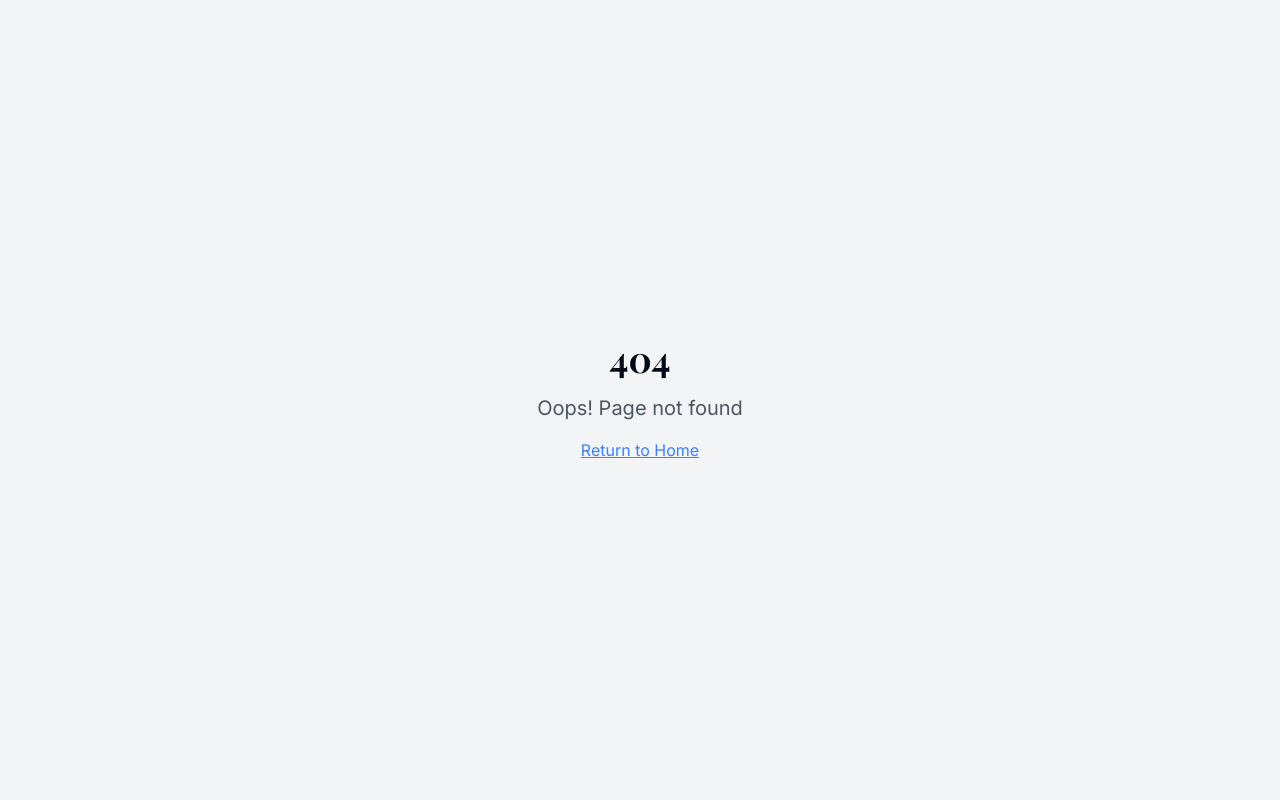
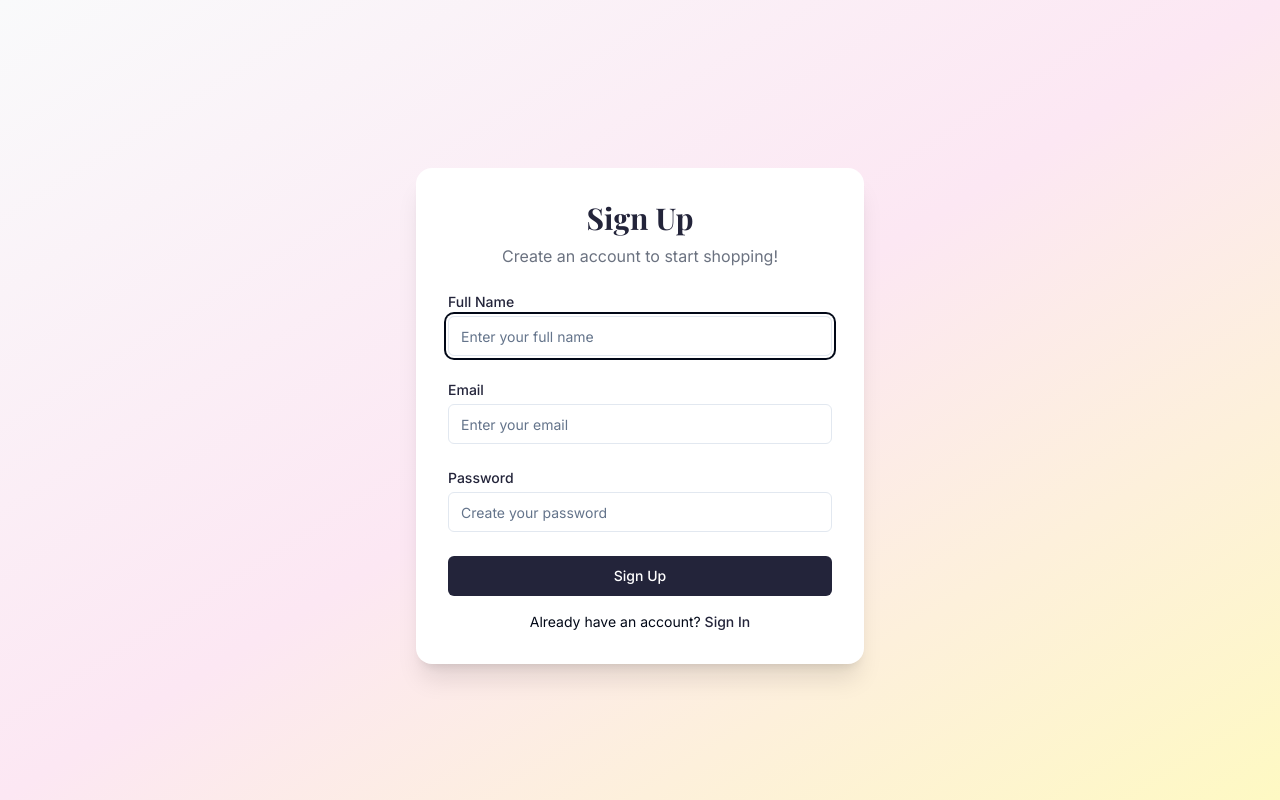
Before and after one commit to Manish729781/estore-everything-shop-front, a React (Vite) app: page /sign-up in a window 1280 px wide. Before the commit this address had no page. Built offline with nearby package versions, Linux system fonts and the light colour scheme.

Commit message:
Add sign-in and sign-up pages
Implement sign-in and sign-up pages for user authentication.

```diff
--- a/src/App.tsx
+++ b/src/App.tsx
@@ -25,6 +25,8 @@ import AboutUs from "./pages/AboutUs";
 import WashLearn from "./pages/WashLearn";
 import FAQsSupport from "./pages/FAQsSupport";
 import NotFound from "./pages/NotFound";
+import SignIn from "./pages/SignIn";
+import SignUp from "./pages/SignUp";
 
 const queryClient = new QueryClient();
 
@@ -56,6 +58,8 @@ const App = () => (
                 <Route path="/about-us" element={<AboutUs />} />
                 <Route path="/wash-learn" element={<WashLearn />} />
                 <Route path="/faqs-support" element={<FAQsSupport />} />
+                <Route path="/sign-in" element={<SignIn />} />
+                <Route path="/sign-up" element={<SignUp />} />
                 {/* ADD ALL CUSTOM ROUTES ABOVE THE CATCH-ALL "*" ROUTE */}
                 <Route path="*" element={<NotFound />} />
               </Routes>
--- /dev/null
+++ b/src/pages/SignIn.tsx
@@ -0,0 +1,56 @@
+
+import { Link } from "react-router-dom";
+import { useState } from "react";
+import { Input } from "@/components/ui/input";
+import { Button } from "@/components/ui/button";
+
+const SignIn = () => {
+  const [email, setEmail] = useState("");
+  const [password, setPassword] = useState("");
+
+  // Dummy sign in handler, replace with real backend logic
+  const handleSignIn = (e: React.FormEvent) => {
+    e.preventDefault();
+    // You can connect this to Supabase or Clerk for actual auth.
+    alert(`Signed in as ${email}`);
+  };
+
+  return (
+    <div className="min-h-screen flex items-center justify-center bg-gradient-to-br from-gray-50 to-blue-100">
+      <div className="w-full max-w-md bg-white shadow-xl rounded-2xl p-8 mt-8">
+        <h2 className="text-3xl font-bold mb-2 text-estore-dark text-center">Sign In</h2>
+        <p className="mb-6 text-center text-gray-500">Welcome back! Sign in to your account.</p>
+        <form onSubmit={handleSignIn} className="space-y-6">
+          <div>
+            <label className="block text-sm font-medium mb-1 text-estore-dark">Email</label>
+            <Input
+              type="email"
+              placeholder="Enter your email"
+              required
+              autoFocus
+              value={email}
+              onChange={e => setEmail(e.target.value)}
+            />
+          </div>
+          <div>
+            <label className="block text-sm font-medium mb-1 text-estore-dark">Password</label>
+            <Input
+              type="password"
+              placeholder="Enter your password"
+              required
+              value={password}
+              onChange={e => setPassword(e.target.value)}
+            />
+          </div>
+          <Button type="submit" className="w-full">Sign In</Button>
+        </form>
+        <p className="text-center text-sm mt-4">
+          Don't have an account?{" "}
+          <Link className="text-estore-dark hover:underline font-medium" to="/sign-up">Sign Up</Link>
+        </p>
+      </div>
+    </div>
+  );
+};
+
+export default SignIn;
--- /dev/null
+++ b/src/pages/SignUp.tsx
@@ -0,0 +1,66 @@
+
+import { Link } from "react-router-dom";
+import { useState } from "react";
+import { Input } from "@/components/ui/input";
+import { Button } from "@/components/ui/button";
+
+const SignUp = () => {
+  const [email, setEmail] = useState("");
+  const [password, setPassword] = useState("");
+  const [name, setName] = useState("");
+
+  // Dummy sign up handler, replace with real backend logic
+  const handleSignUp = (e: React.FormEvent) => {
+    e.preventDefault();
+    // You can connect this to Supabase or Clerk for actual registration.
+    alert(`Account created for ${name || email}`);
+  };
+
+  return (
+    <div className="min-h-screen flex items-center justify-center bg-gradient-to-br from-gray-50 via-pink-100 to-yellow-100">
+      <div className="w-full max-w-md bg-white shadow-xl rounded-2xl p-8 mt-8">
+        <h2 className="text-3xl font-bold mb-2 text-estore-dark text-center">Sign Up</h2>
+        <p className="mb-6 text-center text-gray-500">Create an account to start shopping!</p>
+        <form onSubmit={handleSignUp} className="space-y-6">
+          <div>
+            <label className="block text-sm font-medium mb-1 text-estore-dark">Full Name</label>
+            <Input
+              type="text"
+              placeholder="Enter your full name"
+              autoFocus
+              value={name}
+              onChange={e => setName(e.target.value)}
+            />
+          </div>
+          <div>
+            <label className="block text-sm font-medium mb-1 text-estore-dark">Email</label>
+            <Input
+              type="email"
+              placeholder="Enter your email"
+              required
+              value={email}
+              onChange={e => setEmail(e.target.value)}
+            />
+          </div>
+          <div>
+            <label className="block text-sm font-medium mb-1 text-estore-dark">Password</label>
+            <Input
+              type="password"
+              placeholder="Create your password"
+              required
+              value={password}
+              onChange={e => setPassword(e.target.value)}
+            />
+          </div>
+          <Button type="submit" className="w-full">Sign Up</Button>
+        </form>
+        <p className="text-center text-sm mt-4">
+          Already have an account?{" "}
+          <Link className="text-estore-dark hover:underline font-medium" to="/sign-in">Sign In</Link>
+        </p>
+      </div>
+    </div>
+  );
+};
+
+export default SignUp;
```
